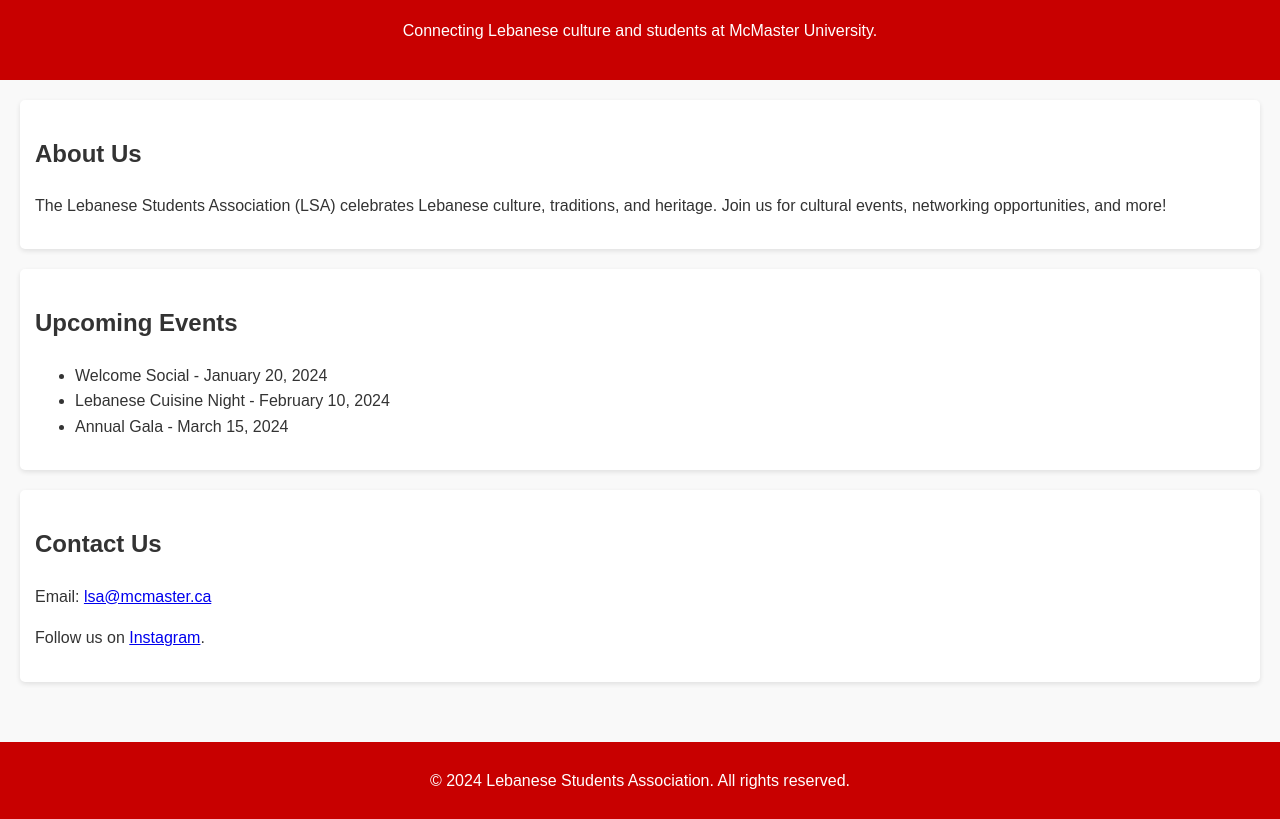
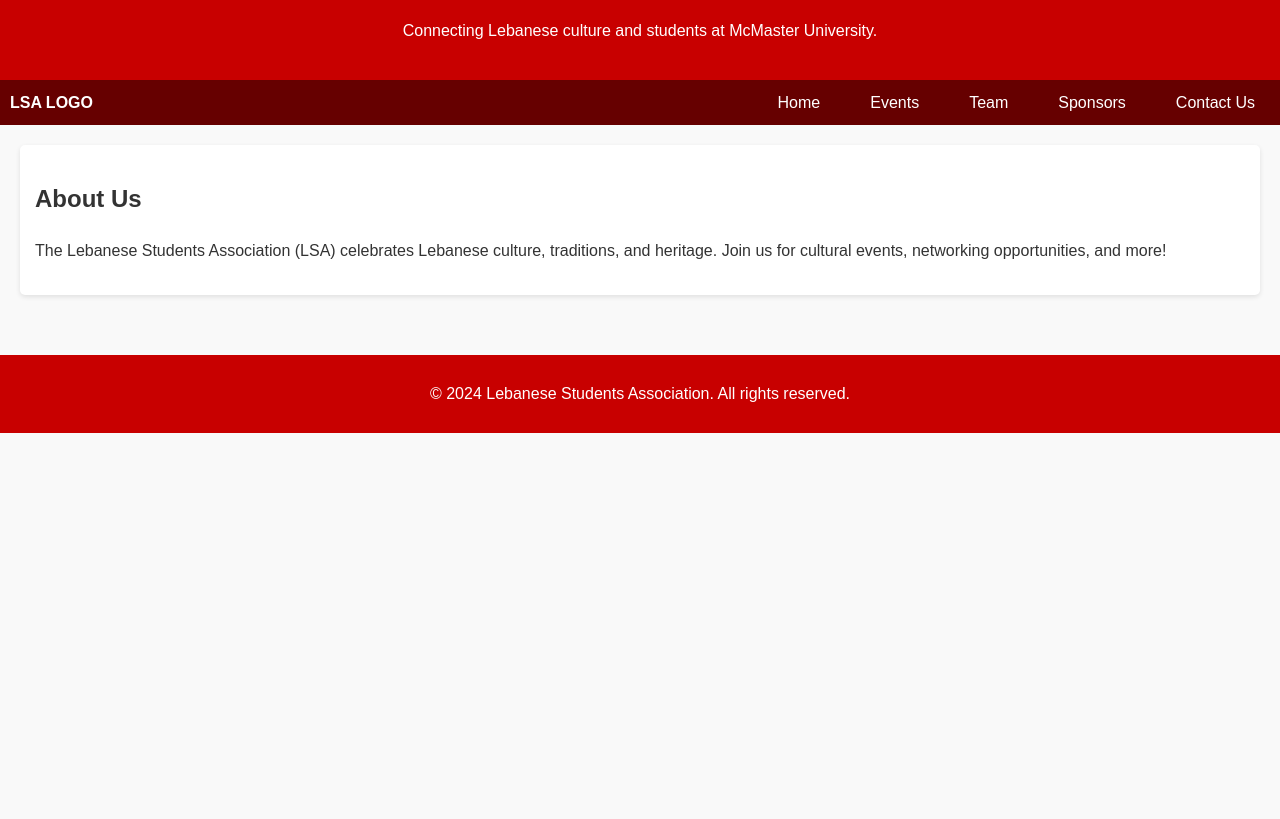
Before and after one commit to azarm1/lsa, a plain HTML site: page index.html in a window 1280 px wide. Shown: the part 96-915 px from the top of the page. After the commit the page ends 800 px from the top, so only its background shows below. Drawn offline with Linux system fonts and the light colour scheme.

Commit message:
update navbar

```diff
--- a/index.html
+++ b/index.html
@@ -11,25 +11,22 @@
         <h1>Lebanese Students Association</h1>
         <p>Connecting Lebanese culture and students at McMaster University.</p>
     </header>
+    <nav class = "navbar">
+        <ul>
+            <li><a href="">Home</a></li>
+            <li><a href="">Events</a></li>
+            <li><a href="">Team</a></li>
+            <li><a href="">Sponsors</a></li>
+            <li><a href="">Contact Us</a></li>
+        </ul>
+    </nav>
 
     <main>
         <section id="about">
             <h2>About Us</h2>
             <p>The Lebanese Students Association (LSA) celebrates Lebanese culture, traditions, and heritage. Join us for cultural events, networking opportunities, and more!</p>
         </section>
-        <section id="events">
-            <h2>Upcoming Events</h2>
-            <ul>
-                <li>Welcome Social - January 20, 2024</li>
-                <li>Lebanese Cuisine Night - February 10, 2024</li>
-                <li>Annual Gala - March 15, 2024</li>
-            </ul>
-        </section>
-        <section id="contact">
-            <h2>Contact Us</h2>
-            <p>Email: <a href="mailto:lsa@mcmaster.ca">lsa@mcmaster.ca</a></p>
-            <p>Follow us on <a href="https://www.instagram.com/mcmasterlsa/" target="_blank">Instagram</a>.</p>
-        </section>
+
     </main>
     <footer>
         <p>&copy; 2024 Lebanese Students Association. All rights reserved.</p>
--- a/style.css
+++ b/style.css
@@ -17,12 +17,36 @@ header {
 }
 
 /* Navigation Styles */
-nav ul {
-    list-style: none;
+.navbar {
+    position: sticky;
+    top: 0;
+    z-index: 1000; /* Ensures it stays on top */
+}
+
+/* adjusts layout for smaller scren */
+@media (max-width: 768px) {
+    .navbar ul {
+        flex-direction: column;
+        align-items: center;
+    }
+    nav ul li {
+        margin: 10px 0;
+    }
+}
+.navbar ul::before {
+    content: "LSA LOGO";
+    font-weight: bold;
+    color: #fff;
+    margin-right: auto;
+    padding: 10px;
+}
+
+.navbar ul {
+    list-style-type: none;
     padding: 0;
     margin: 0;
     display: flex;
-    justify-content: center;
+    justify-content: right;
     background: #600;
 }
 
@@ -33,12 +57,24 @@ nav ul li {
 nav ul li a {
     color: #fff;
     text-decoration: none;
+    display: block;
+    padding: 10px;
+}
+
+.navbar a:hover{
+    background-color: rgb(68, 0, 0);
+}
+/*colors the active page */
+.navbar ul li a.active {
+    background-color: #800;
+    font-weight: bold;
 }
 
 /* Section Styles */
 main {
     padding: 20px;
 }
+
 
 section {
     margin-bottom: 20px;
```
